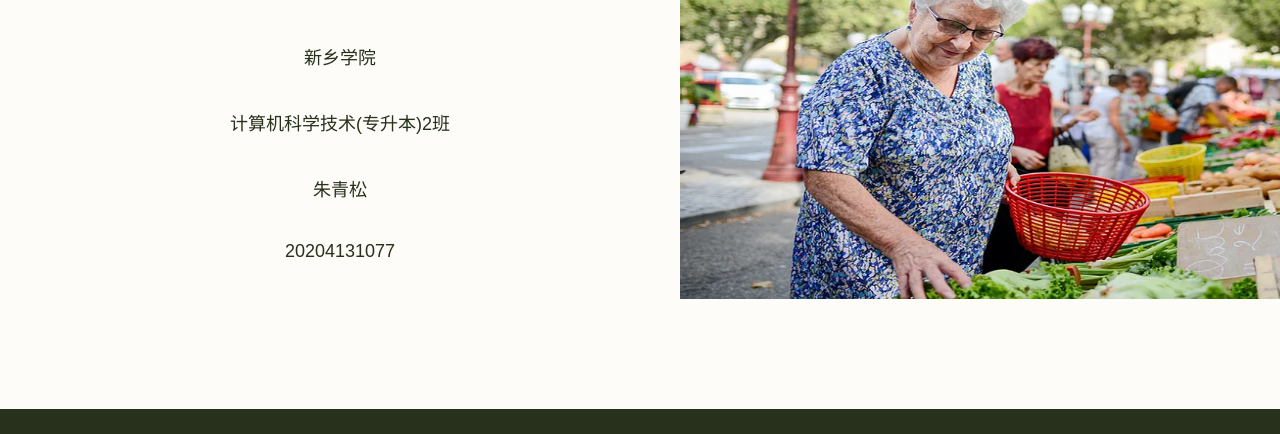
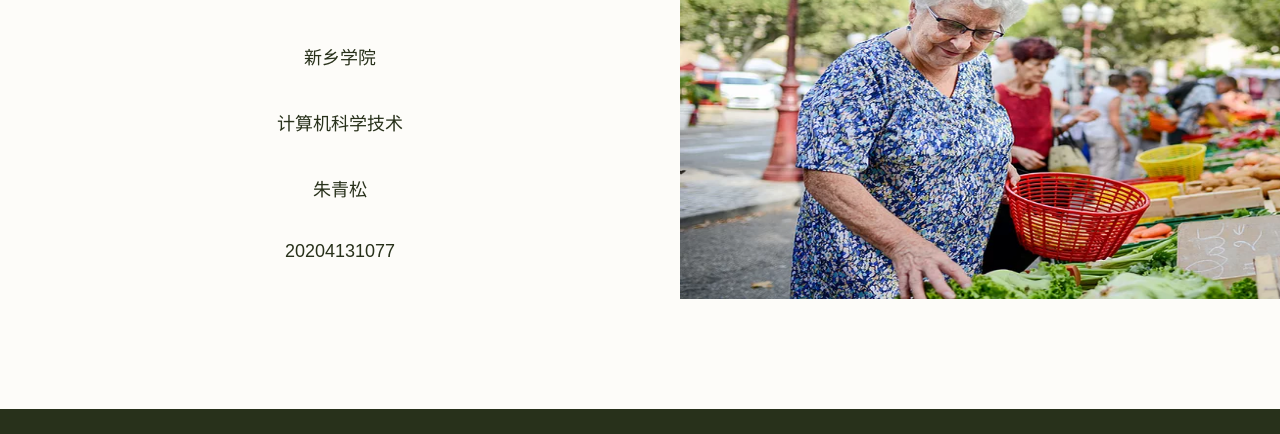
Before and after one commit to Octopustraveler/OnlineStorePage, a plain HTML site: page contact.html in a window 1280 px wide. Shown: the part 366-800 px from the top of the page. Drawn offline with Linux system fonts and the light colour scheme.

Commit message:
Update contact.html

```diff
--- a/contact.html
+++ b/contact.html
@@ -64,7 +64,7 @@
         <div class="text-area">
             <p id="t1">Contact</p>
             <p id="t2">新乡学院</p>
-            <p id="t3">计算机科学技术(专升本)2班</p>
+            <p id="t3">计算机科学技术</p>
             <p id="t4">朱青松</p>
             <p id="t5">20204131077</p>
         </div>
```
